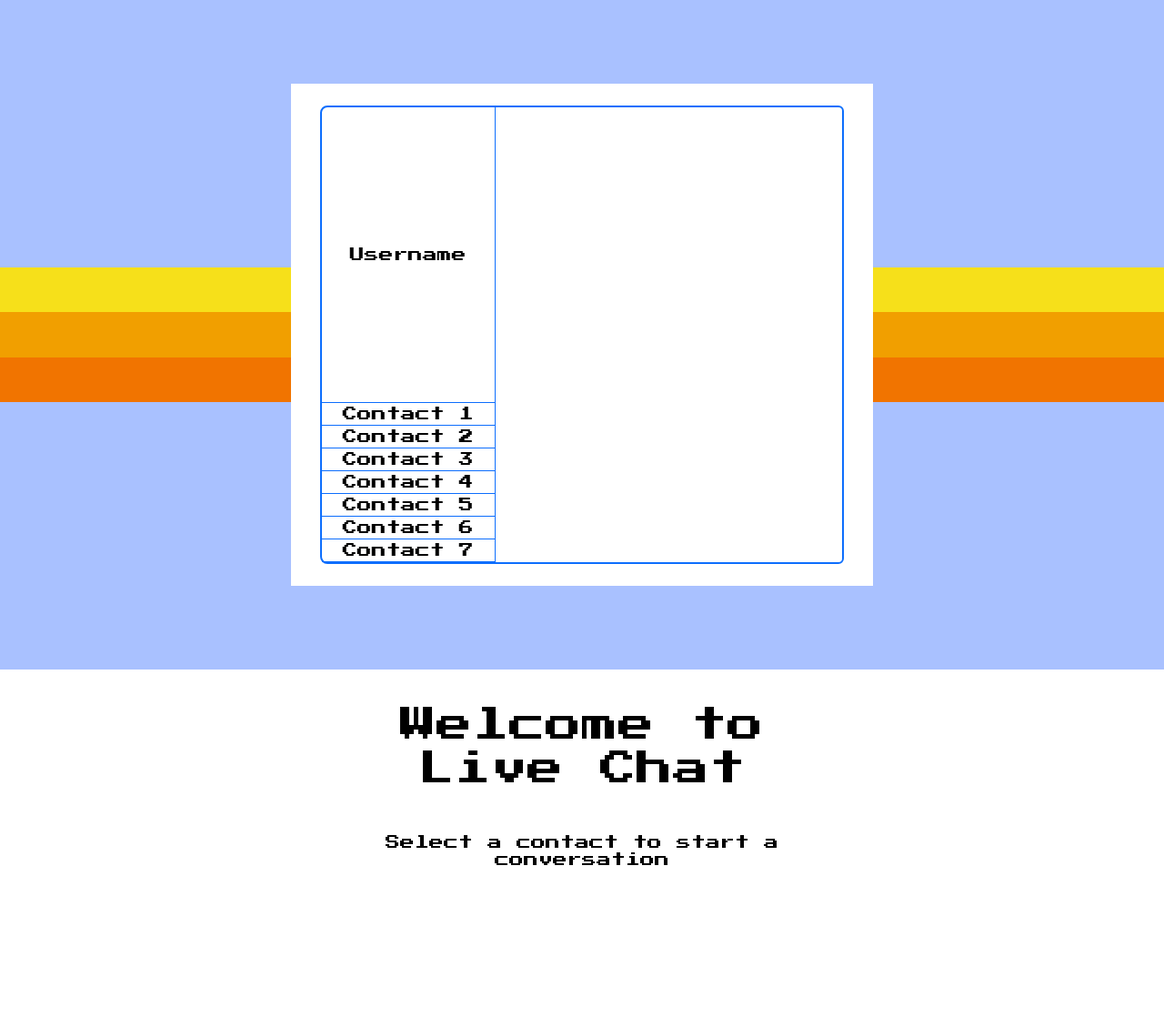
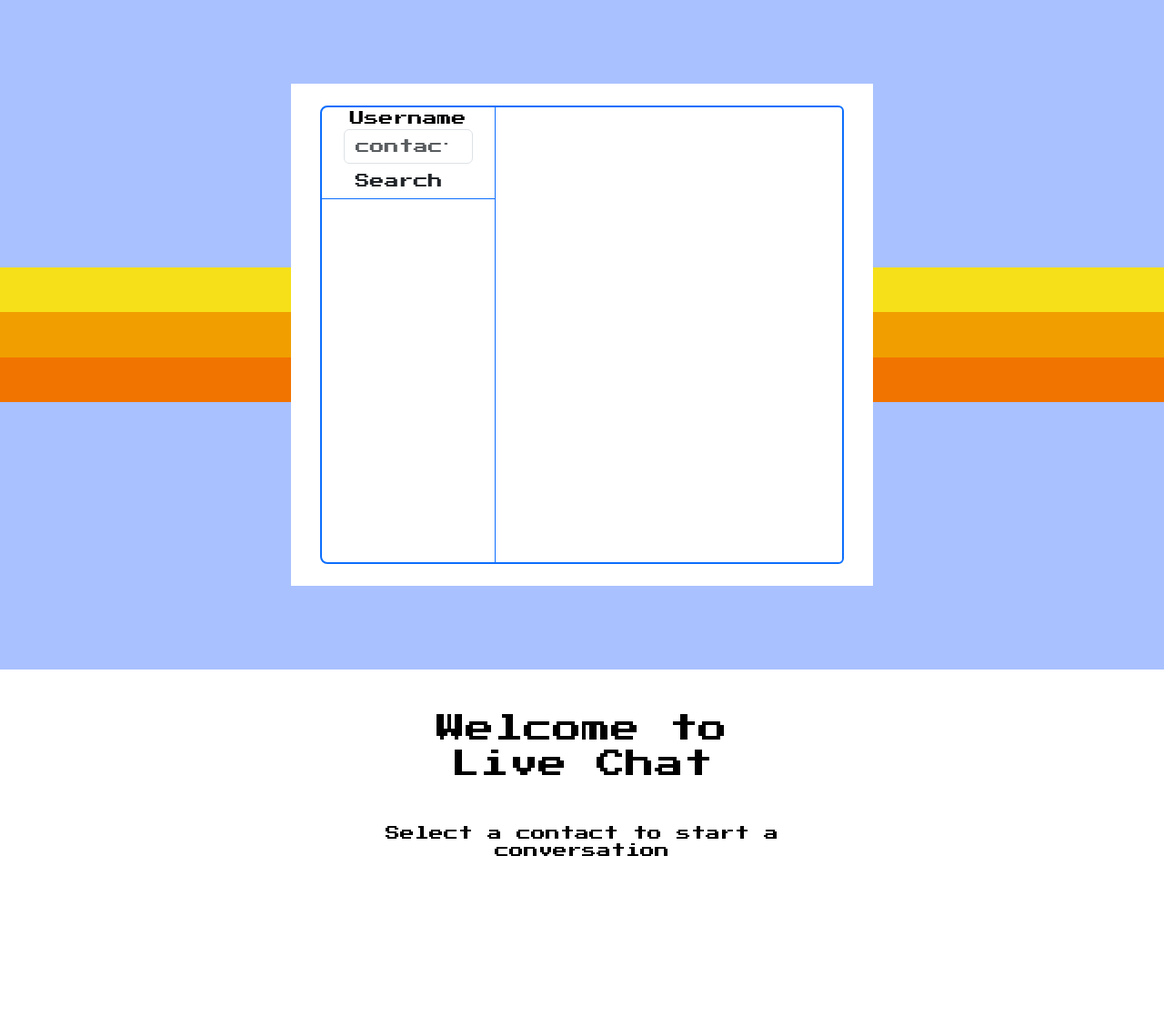
Before and after one commit to aaugu/42-transcendence, a Django app: page /livechat/ in a window 1280 px wide. Shown: the part 64-1182 px from the top of the page at 91% size. Run offline with Django 5.2, Linux system fonts and the light colour scheme.

Commit message:
simulation to see each user conversations

```diff
--- a/livechat/app/liveChatProject/livechat/views.py
+++ b/livechat/app/liveChatProject/livechat/views.py
@@ -2,6 +2,31 @@
 
 # Create your views here.
 from django.http import HttpResponse
+from django.db.models import Q
+import random # A supprimer a la fin
+from .models import User
+from .models import Conversation
+from .models import Message
 
 def index(request):
-    return render(request, "index.html")
+    users = list(User.objects.all())
+
+    if not users:
+        conversations = Conversation.objects.none()
+        random_user = User.objects.none()
+        username = 'Username'
+        user_id = 0
+
+    else:
+        random_user = random.choice(users)
+        user_id = random_user.id
+        username = random_user.username
+        conversations = Conversation.objects.filter(Q(user_1=user_id) | Q(user_2=user_id))
+
+    context = {
+        "user": user_id,
+        "username": username,
+        "contact_list": conversations
+    }
+
+    return render(request, "index.html", context)
--- a/livechat/app/liveChatProject/templates/index.html
+++ b/livechat/app/liveChatProject/templates/index.html
@@ -39,17 +39,25 @@
 			<div id="main-content" class="h-75 bg-white p-4">
 				<div id="livechat" class="row h-100 mx-2 border border-primary border-2 rounded-end rounded-3">
 					<div id="contact-list" class="col-lg-4 h-100 mh-100 overflow-auto d-flex flex-column justify-content-start p-0 border-end border-primary">
-						<div id="user-info" class="w-100 h-100 d-flex justify-content-center align-items-center border-bottom border-primary">Username</div>
-						<div id="contact" class="w-100 d-flex justify-content-center align-items-center border-bottom border-primary">Contact 1</div>
-						<div id="contact" class="contact w-100 d-flex justify-content-center align-items-center border-bottom border-primary">Contact 2</div>
-						<div id="contact" class="contact w-100 d-flex justify-content-center align-items-center border-bottom border-primary">Contact 3</div>
-						<div id="contact" class="contact w-100 d-flex justify-content-center align-items-center border-bottom border-primary">Contact 4</div>
-						<div id="contact" class="contact w-100 d-flex justify-content-center align-items-center border-bottom border-primary">Contact 5</div>
-						<div id="contact" class="contact w-100 d-flex justify-content-center align-items-center border-bottom border-primary">Contact 6</div>
-						<div id="contact" class="contact w-100 d-flex justify-content-center align-items-center border-bottom border-primary">Contact 7</div>
+						<div id="livechat-menu" class="w-100 d-flex flex-column justify-content-around align-items-center border-bottom border-primary">
+							<div id="user-info w-100">{{ username }}</div>
+							<form action="post" id="search-bar" class="w-75 text-small">
+								<input class="form-control" type="search" placeholder="contacts..." aria-label="Search">
+      							<button class="btn" type="submit">Search</button>
+							</form>
+						</div>
+						{% for contact in contact_list %}
+							<div id="contact" class="w-100 d-flex justify-content-center align-items-center border-bottom border-primary">
+								{% if contact.user_1.id == user %}
+									{{ contact.user_2.username }}
+								{% elif contact.user_2.id == user %}
+									{{ contact.user_1.username }}
+								{% endif %}
+							</div>
+						{% endfor %}
 					</div>
 					<div id="conversation" class="d-lg-flex flex-column justify-content-center align-items-center d-none d-lg-block h-100 overflow-auto bg-lightgrey px-5">
-						<div class="h1 text-center mb-5">Welcome to Live Chat</div>
+						<div class="h2 text-center mb-5">Welcome to Live Chat</div>
 						<div class="h6 text-center">Select a contact to start a conversation</div>
 					</div>
 				</div>
```
Also changed, not shown: livechat/app/liveChatProject/livechat/models.py (+11 -2 lines), livechat/app/liveChatProject/livechat/migrations/0001_initial.py, livechat/app/liveChatProject/livechat/migrations/0002_remove_message_sendername.py (deleted), 2 other files.
